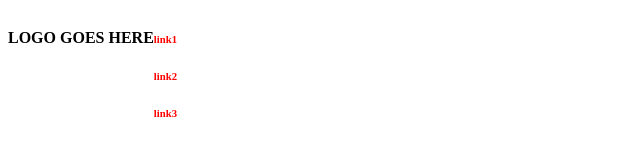
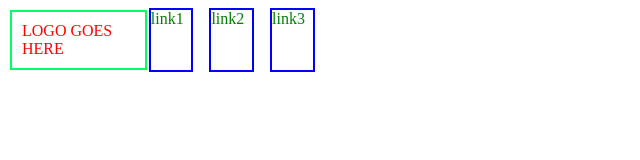
Before and after one commit to Binkl69/The_Odin_1, a plain HTML site: page index.html in a window 1280 px wide. Shown: the whole page, without its empty margins (0-640 px from the left). Drawn offline with Linux system fonts and the light colour scheme.

Commit message:
committing temporary

```diff
--- a/css/style.css
+++ b/css/style.css
@@ -1,8 +1,41 @@
 body {
     display: flex;
-    flex-direction: row;
+
+}
+header > * {
+    display: flex;
+    justify-content: center;
 }
 
-.headers {
+
+.LOGO {
+display: flex;
 color: red;
+flex-wrap: nowrap;
+justify-content: center;
+border: 2px solid black;
+padding: 10px;
+--border-width: 5px;
+border-color: rgb(0, 255, 106);
+margin: 2px;
 }
+
+.sublinks {
+    display: flex;
+   justify-content: flex-end;
+   flex-basis: 200px;
+   color: green;
+   margin: 0;
+   padding: 0;
+   list-style: none;
+   gap: 1rem;
+
+
+}
+
+.sublinks li {
+flex-grow: 1;
+flex-shrink: 1;
+border: 2px solid black;
+border-color: blue;
+}
--- a/index.html
+++ b/index.html
@@ -8,13 +8,22 @@
 </head>
 <body>
 
-	<h4 class="logo">LOGO GOES HERE</h4>
+	<header>
+		<nav>
+			<div class="LOGO">LOGO GOES HERE</div>
 
-<div class="headers">
-	<h6 class="link1">link1</h6>
-	<h6 class="link2">link2</h6>
-	<h6 class="link3">link3</h6>
-</div>
+			<ul class="sublinks">
+				<li class="link1">link1</li>
+				<li class="link2">link2</li>
+				<li class="link3">link3</li>
+			</ul>
+		</nav>
+	</header>
+
+
+
+
+
 
 
 
```
